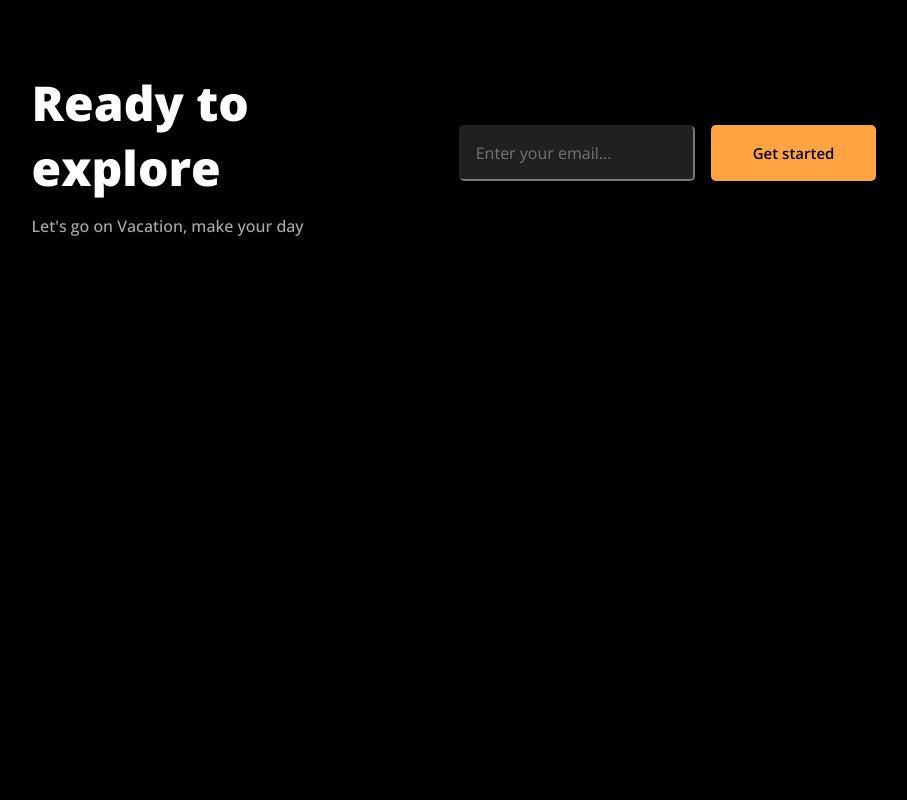
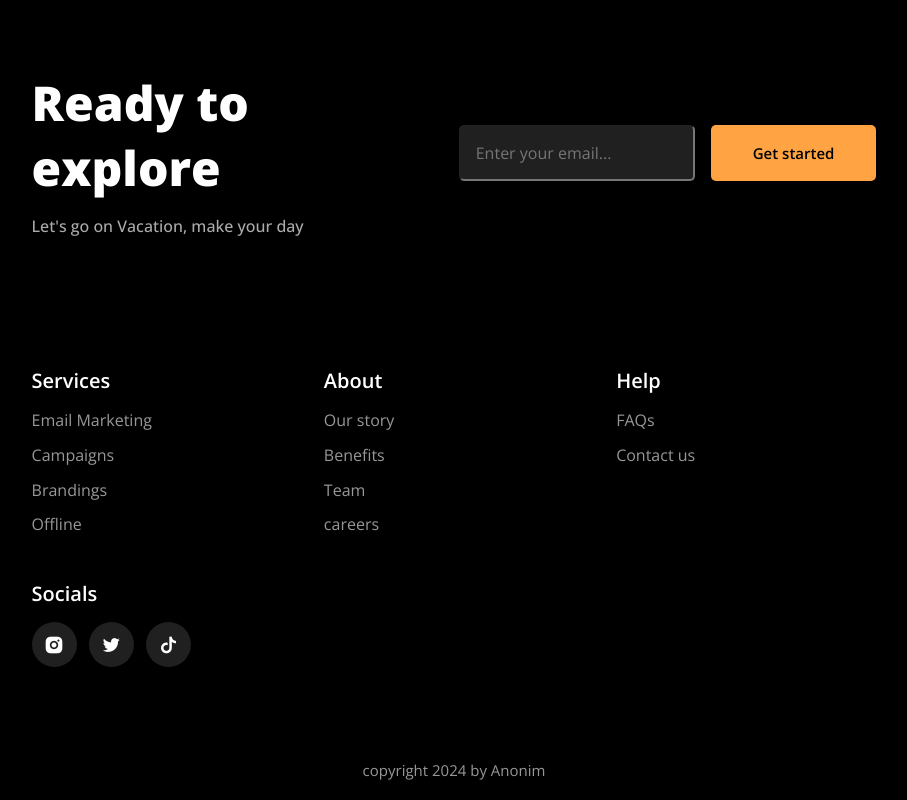
Before and after one commit to dazidhan/Web-Traveling, a plain HTML site: page index.html in a window 1280 px wide. Shown: the part 3271-4071 px from the top of the page, without its empty margins (186-1093 px from the left). Before the commit the page ends 3568 px from the top, so only its background shows below. Drawn offline with nearby package versions, Linux system fonts and the light colour scheme.

Commit message:
menambahkan footer dan copyright di html dan css

```diff
--- a/index.html
+++ b/index.html
@@ -151,5 +151,42 @@
         </div>
     </section>
 
+    <section class="footer">
+        <div class="footer-box">
+            <h3>Services</h3>
+            <a href="">Email Marketing</a>
+            <a href="">Campaigns</a>
+            <a href="">Brandings</a>
+            <a href="">Offline</a>
+        </div>
+
+        <div class="footer-box">
+            <h3>About</h3>
+            <a href="">Our story</a>
+            <a href="">Benefits</a>
+            <a href="">Team</a>
+            <a href="">careers</a>
+        </div>
+
+        <div class="footer-box">
+            <h3>Help</h3>
+            <a href="">FAQs</a>
+            <a href="">Contact us</a>
+        </div>
+
+        <div class="footer-box">
+            <h3>Socials</h3>
+            <div class="social">
+                <a href="#"><i class="ri-instagram-fill"></i></a>
+                <a href="#"><i class="ri-twitter-fill"></i></a>
+                <a href="#"><i class="ri-tiktok-fill"></i></a>
+            </div>
+        </div>
+    </section>
+
+    <div class="copyright">
+        <p>copyright 2024 by Anonim</p>
+    </div>
+
 </body>
 </html>
--- a/style.css
+++ b/style.css
@@ -360,3 +360,58 @@ section {
     color: var(--text-color);
     border-radius: 5px;
 }
+
+.footer {
+    display: grid;
+    grid-template-columns: repeat(auto-fit, minmax(200px, auto));
+    gap: 2rem;
+}
+
+.footer-box {
+    display: flex;
+    flex-direction: column;
+}
+
+.footer-box h3 {
+    font-size: 20px;
+    font-weight: 600;
+    margin-bottom: 15px;
+}
+
+.footer-box a {
+    color: #979797;
+    margin-bottom: 0.8rem;
+    transition: all .50s ease;
+}
+
+.footer-box a:hover {
+    transform: translateX(-5px);
+    color: var(--text-color);
+}
+
+.social a {
+    display: inline-flex;
+    align-items: center;
+    justify-content: center;
+    height: 45px;
+    width: 45px;
+    background: #202020;
+    color: var(--text-color);
+    font-size: 20px;
+    border-radius: 50%;
+    margin-right: 8px;
+    transition: transform 0.6s;
+}
+
+.social a:hover {
+    background: var(--main-color);
+    color: var(--bg-color);
+    transform: translateX(-4px);
+}
+
+.copyright {
+    text-align: center;
+    padding: 20px;
+    color: #979797;
+    font-size: 15px;
+}
```
